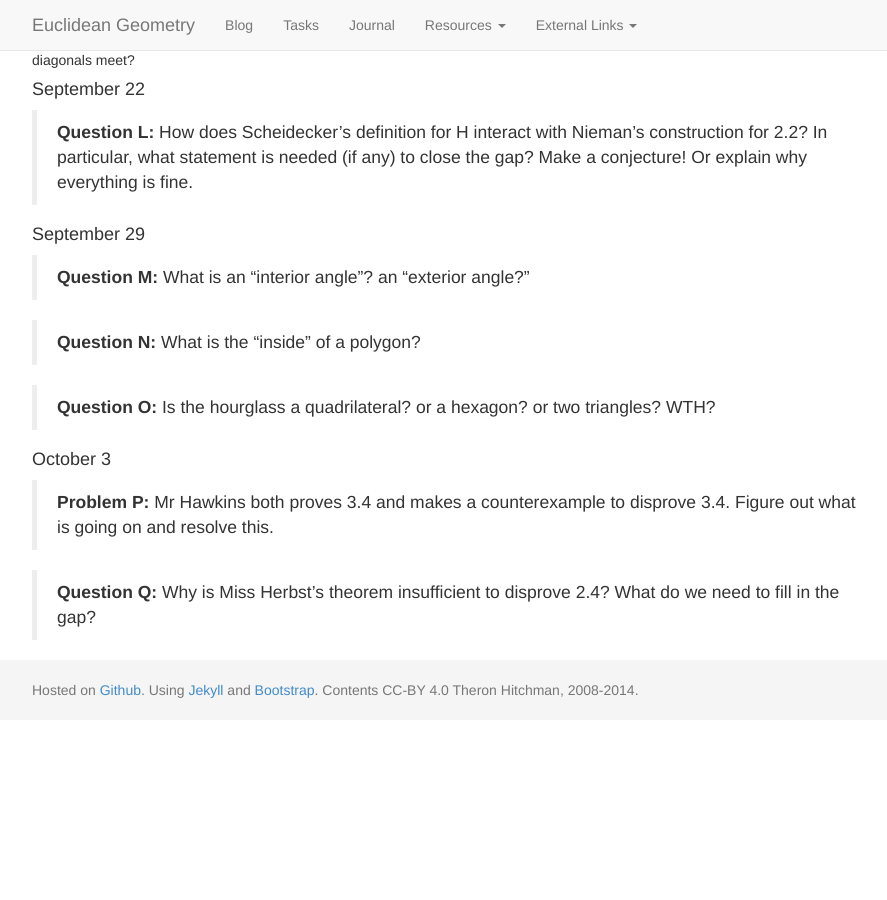
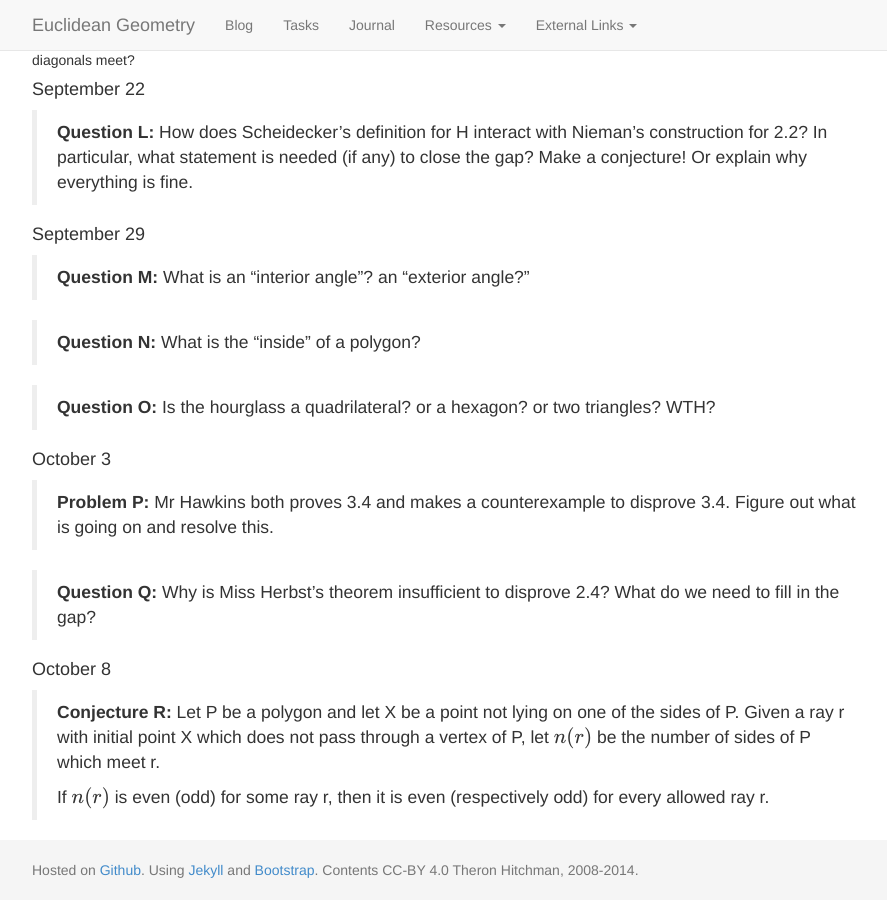
Before and after one commit to theronhitchman/euclidean-geometry, a Jekyll site: the page built from class/index.md, in a window 1280 px wide and 900 px high, scrolled down 1368 px. Shown: the whole window, without its empty margins (38-925 px from the left). Built offline with Jekyll 4.4.1, drawn with Linux system fonts in a browser that asks for light colours; nearby versions of some CDN libraries; formulas are drawn with MathJax 3; before the commit the page ends 2088 px from its top, so only the background shows below that.

Commit message:
wrote blog post for 10-8

```diff
--- a/class/index.md
+++ b/class/index.md
@@ -81,3 +81,12 @@ diagonals. But how do we know that those diagonals meet?
 
 > **Question Q:** Why is Miss Herbst's theorem insufficient to disprove 2.4?
 > What do we need to fill in the gap?
+
+#### October 8
+
+> **Conjecture R:** Let P be a polygon and let X be a point not lying on one of the sides
+> of P. Given a ray r with initial point X which does not pass through a vertex of P,
+> let \\(n(r)\\) be the number of sides of P which meet r.
+>
+> If \\(n(r)\\) is even (odd) for some ray r, then it is even (respectively odd) for
+> every allowed ray r.
```
Also changed, not shown: _posts/2014-10-08-fisher-goes-inside.md (+4 -0 lines).
